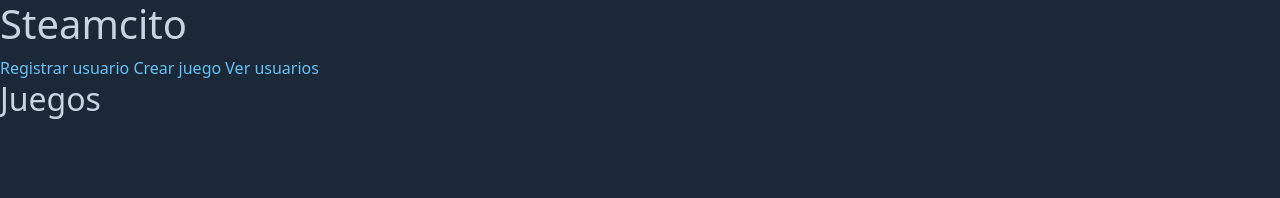
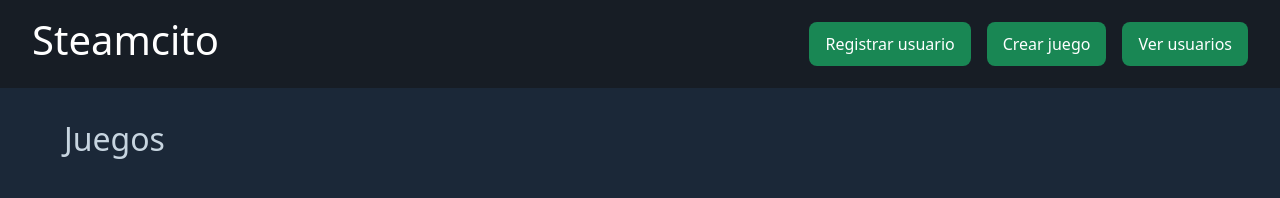
Before and after one commit to ValeSolArroyo/Los-sin-miedo, a plain HTML site: page frontend/index.html in a window 1280 px wide. Drawn offline with nearby package versions, Linux system fonts and the light colour scheme; no server answers.

Commit message:
cambio en el style.css para los cambios anteriores
Se agrega un cambio para la scrollbar, y otros mas para que se efectuen los cambios del commit anterior, como la poscion del nav y del titulo

```diff
--- a/frontend/style.css
+++ b/frontend/style.css
@@ -1,6 +1,67 @@
 body {
     background-color: #1b2838;
     color: #c7d5e0;
+}
+
+main {
+    min-height: 85vh;
+}
+
+.encabezado{
+    background-color: #171d25;
+    position: sticky;
+    top: 0;
+}
+
+.navegador {
+    display: flex;
+    padding: 1rem 2rem;
+    justify-content: space-between;
+    align-items: center;
+    color: white;
+}
+
+.navegador-nmbr {
+    margin-left: 0rem;
+}
+
+.navegador-nmbr-link {
+    color: white;
+    transition: 0.3s;
+}
+
+.navegador-nmbr-link:hover {
+    color: gray;
+    text-decoration: none;
+}
+
+.navegador-btn {
+    display: flex;
+    gap: 1rem;
+}
+
+.boton {
+    background-color: #198754;
+    border-color: #000000;
+    padding: 10px 16px 10px 16px;
+    color: white;
+    border-radius: 8px;
+    transition: 0.3s;
+}
+
+.boton:hover {
+    color: #ffffff;
+    background-color: #13633d;
+    border-color: #000000;
+}
+
+a {
+    color: #67c1f5;
+    text-decoration: none;
+}
+
+a:hover {
+    color: #417a9b;
 }
 
 .card {
@@ -26,19 +87,33 @@ body {
     object-fit: cover;
 }
 
-.btn-success {
-    background-color: #5c7e10;
-    border-color: #5c7e10;
+.titulo {
+    padding: 1.5rem;
+    margin-left: 4rem;
 }
 
-.btn-success:hover {
-    background-color: #4b6410;
-    border-color: #4b6410;
+.contenedor{
+    display: flex;
+    justify-content: left;
+    padding: 1em 2em 1em 2em;
+    gap: 2rem;
+    font-weight: 500;
+    width: 10em;
+}
+::-webkit-scrollbar {
+    width: 7.5px;
 }
 
-a {
-    color: #67c1f5;
-    text-decoration: none;
+::-webkit-scrollbar-track {
+    background: #13121c;
+}
+
+::-webkit-scrollbar-thumb {
+    background: #3c536d;
+}
+
+::-webkit-scrollbar-thumb:hover {
+    background: #3b3c4e;
 }
 
 a:hover {
```
